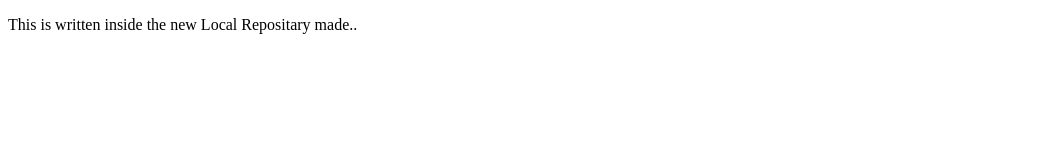
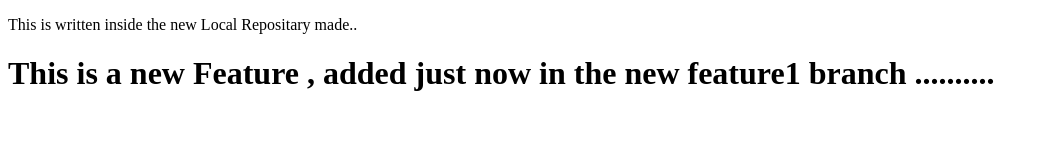
Before and after one commit to yashpreet47/localrepo, a plain HTML site: page index.html in a window 1280 px wide. Shown: the whole page, without its empty margins (0-1048 px from the left). Drawn offline with Linux system fonts and the light colour scheme.

Commit message:
add new feature

```diff
--- a/index.html
+++ b/index.html
@@ -7,5 +7,6 @@
 </head>
 <body>
     <p>This is written inside the new Local Repositary made..</p>
+    <h1>This is a new Feature , added just now in the new feature1 branch ..........</h1>
 </body>
 </html>
```
